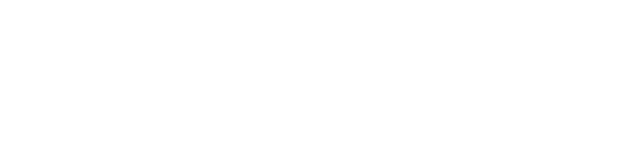
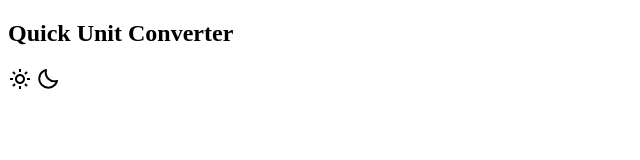
Before and after one commit to TechFullStackERS/quick-unit-converter, a plain HTML site: page src/index.html in a window 1280 px wide. Shown: the whole page, without its empty margins (0-640 px from the left). Drawn offline with Linux system fonts and the light colour scheme; files that its build step writes are made by us from their sources.

Commit message:
added html code

```diff
--- a/src/index.html
+++ b/src/index.html
@@ -1,13 +1,56 @@
 <!DOCTYPE html>
-<html lang="en">
+<html lang="en" data-theme="light">
 	<head>
 		<meta charset="UTF-8" />
-		<link rel="icon" type="image/svg+xml" href="../favicon.svg" />
-		<link rel="stylesheet" href="css/styles.css" />
+		<meta http-equiv="X-UA-Compatible" content="IE=edge" />
 		<meta name="viewport" content="width=device-width, initial-scale=1.0" />
-		<title>Quick Unit Converter</title>
+		<title>Unit Converter</title>
+		<script>
+			let localS = localStorage.getItem("theme");
+			themeToSet = localS;
+
+			if (!localS) {
+				themeToSet = window.matchMedia("(prefers-color-theme: dark)").matches
+					? "dark"
+					: "light";
+			}
+
+			document.documentElement.setAttribute("data-theme", themeToSet);
+		</script>
+		<link rel="stylesheet" href="styles.css" />
 	</head>
 	<body>
-		<div></div>
+		<header>
+			<nav>
+				<h1>Quick Unit Converter</h1>
+				<div id="mode_switcher">
+					<svg
+						xmlns="http://www.w3.org/2000/svg"
+						id="light"
+						width="24"
+						height="24"
+						viewBox="0 0 24 24"
+						style="transform: ; msfilter: "
+					>
+						<path
+							d="M6.993 12c0 2.761 2.246 5.007 5.007 5.007s5.007-2.246 5.007-5.007S14.761 6.993 12 6.993 6.993 9.239 6.993 12zM12 8.993c1.658 0 3.007 1.349 3.007 3.007S13.658 15.007 12 15.007 8.993 13.658 8.993 12 10.342 8.993 12 8.993zM10.998 19h2v3h-2zm0-17h2v3h-2zm-9 9h3v2h-3zm17 0h3v2h-3zM4.219 18.363l2.12-2.122 1.415 1.414-2.12 2.122zM16.24 6.344l2.122-2.122 1.414 1.414-2.122 2.122zM6.342 7.759 4.22 5.637l1.415-1.414 2.12 2.122zm13.434 10.605-1.414 1.414-2.122-2.122 1.414-1.414z"
+						></path>
+					</svg>
+					<svg
+						xmlns="http://www.w3.org/2000/svg"
+						id="dark"
+						width="24"
+						height="24"
+						viewBox="0 0 24 24"
+						style="transform: ; msfilter: "
+					>
+						<path
+							d="M20.742 13.045a8.088 8.088 0 0 1-2.077.271c-2.135 0-4.14-.83-5.646-2.336a8.025 8.025 0 0 1-2.064-7.723A1 1 0 0 0 9.73 2.034a10.014 10.014 0 0 0-4.489 2.582c-3.898 3.898-3.898 10.243 0 14.143a9.937 9.937 0 0 0 7.072 2.93 9.93 9.93 0 0 0 7.07-2.929 10.007 10.007 0 0 0 2.583-4.491 1.001 1.001 0 0 0-1.224-1.224zm-2.772 4.301a7.947 7.947 0 0 1-5.656 2.343 7.953 7.953 0 0 1-5.658-2.344c-3.118-3.119-3.118-8.195 0-11.314a7.923 7.923 0 0 1 2.06-1.483 10.027 10.027 0 0 0 2.89 7.848 9.972 9.972 0 0 0 7.848 2.891 8.036 8.036 0 0 1-1.484 2.059z"
+						></path>
+					</svg>
+				</div>
+			</nav>
+		</header>
+		<script src="app.js"></script>
 	</body>
 </html>
```
